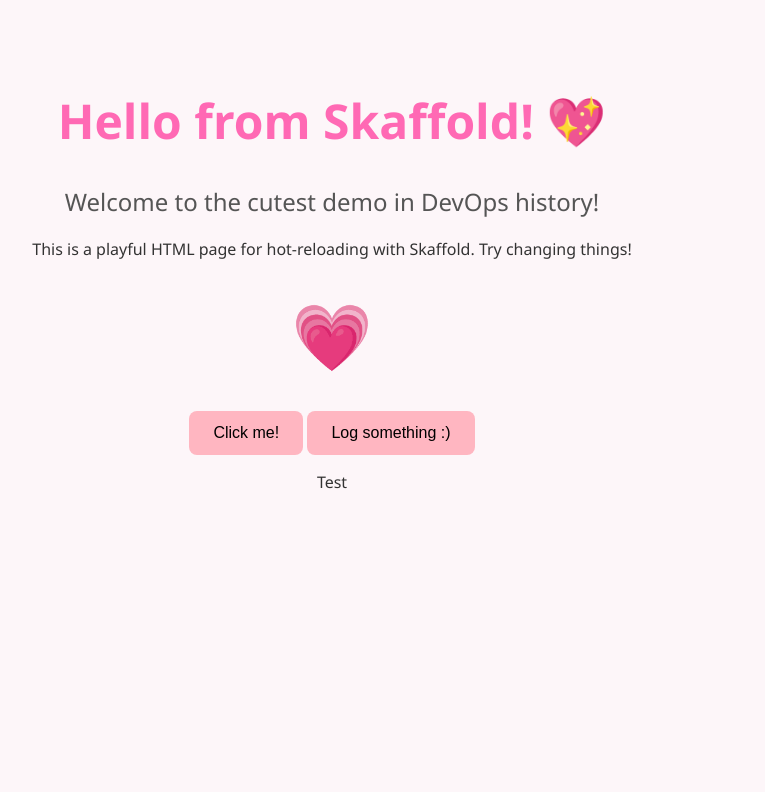
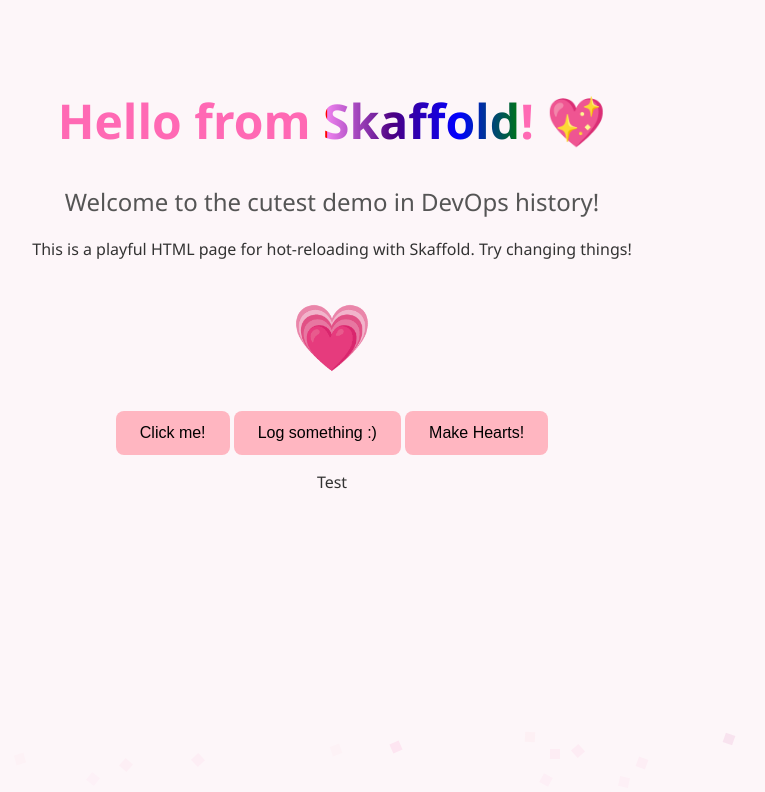
Before and after one commit to antoniamikey/DevOps, a plain HTML site: page index.html in a window 1280 px wide. Both pictures are taken after a click on the button "Click me!". Shown: the whole page, without its empty margins (308-1073 px from the left). Drawn offline with Linux system fonts and the light colour scheme.

Commit message:
lustige Demo

```diff
--- a/index.html
+++ b/index.html
@@ -10,29 +10,25 @@
   color: #333;
   text-align: center;
   padding: 3rem;
+  overflow-x: hidden;
 }
-
 h1 {
   color: #ff69b4;
   font-size: 3rem;
 }
-
 h2 {
   color: #555;
   font-weight: 400;
 }
-
 .heart {
   font-size: 4rem;
   animation: pulse 1s infinite alternate;
   margin-top: 2rem;
 }
-
 @keyframes pulse {
   from { transform: scale(1); }
   to { transform: scale(1.2); }
 }
-
 .button {
   margin-top: 2rem;
   padding: 0.8rem 1.5rem;
@@ -43,24 +39,126 @@
   cursor: pointer;
   transition: background 0.3s;
 }
-
 .button:hover {
   background-color: #ff69b4;
   color: white;
 }
+
+/* Regenbogenkatze Animation */
+.rainbow-cat {
+  position: fixed;
+  bottom: 10px;
+  left: -150px;
+  font-size: 50px;
+  animation: cat-run 8s linear infinite;
+}
+
+@keyframes cat-run {
+  0% {
+    left: -150px;
+    transform: scaleX(1);
+  }
+  45% {
+    left: 100%;
+    transform: scaleX(1);
+  }
+  50% {
+    left: 100%;
+    transform: scaleX(-1);
+  }
+  95% {
+    left: -150px;
+    transform: scaleX(-1);
+  }
+  100% {
+    left: -150px;
+    transform: scaleX(1);
+  }
+}
+
+/* Regenbogentext-Effekt */
+.rainbow-text {
+  background-image: linear-gradient(to right, violet, indigo, blue, green, yellow, orange, red);
+  -webkit-background-clip: text;
+  color: transparent;
+  animation: rainbow-move 8s linear infinite;
+  background-size: 200% auto;
+}
+
+@keyframes rainbow-move {
+  0% { background-position: 0% center; }
+  100% { background-position: 200% center; }
+}
+
+/* Konfetti-Effekt für den Button */
+.confetti-container {
+  position: fixed;
+  top: 0;
+  left: 0;
+  width: 100%;
+  height: 100%;
+  pointer-events: none;
+  z-index: 999;
+}
+
+.confetti {
+  position: absolute;
+  width: 10px;
+  height: 10px;
+  opacity: 0;
+}
+
+.floating-hearts-container {
+  position: fixed;
+  top: 0;
+  left: 0;
+  width: 100%;
+  height: 100%;
+  pointer-events: none;
+  z-index: 999; /* sichtbar über allem */
+}
+
+.floating-heart {
+  position: absolute;
+  font-size: 20px;
+  bottom: 0;
+  opacity: 0.8;
+}
+
+@keyframes float-up {
+  0% {
+    transform: translateY(0) rotate(0deg);
+    opacity: 0.8;
+  }
+  100% {
+    transform: translateY(-100vh) rotate(360deg);
+    opacity: 0;
+  }
+}
 </style>
 </head>
 <body>
-  <h1>Hello from Skaffold! 💖</h1>
+<h1>Hello from <span class="rainbow-text">Skaffold</span>! 💖</h1>
 <h2>Welcome to the cutest demo in DevOps history!</h2>
 <p>This is a playful HTML page for hot-reloading with Skaffold. Try changing things!</p>
 
 <div class="heart">💗</div>
 
-  <button class="button" onclick="alert('You clicked me! 🥳')">Click me!</button>
+<button class="button" onclick="showConfetti()">Click me!</button>
 <button class="button" onclick="logButtonClick()">Log something :)</button>
+<button class="button" onclick="createFloatingHearts()">Make Hearts!</button>
+
 <p> Test </p>
-</body>
+
+<!-- Die Regenbogenkatze -->
+<div class="rainbow-cat">🐱</div>
+
+<!-- Container für Konfetti -->
+<div class="confetti-container" id="confetti-container"></div>
+
+<!-- Container für schwebende Herzen -->
+<div class="floating-hearts-container" id="hearts-container"></div>
+
 <script>
 function logButtonClick() {
   console.log("Button clicked!");
@@ -68,5 +166,72 @@
     .then(() => console.log("Logged to server"))
     .catch(err => console.error("Log failed", err));
 }
+
+// Konfetti-Funktion
+function showConfetti() {
+  alert('You clicked me! 🥳');
+
+  const container = document.getElementById('confetti-container');
+  const colors = ['#ff69b4', '#ffb6c1', '#ffc0cb', '#ff1493', '#c71585'];
+
+  // 50 Konfetti-Stücke erstellen
+  for (let i = 0; i < 50; i++) {
+    const confetti = document.createElement('div');
+    confetti.className = 'confetti';
+    confetti.style.backgroundColor = colors[Math.floor(Math.random() * colors.length)];
+    confetti.style.left = Math.random() * 100 + '%';
+    confetti.style.top = '-10px';
+    confetti.style.transform = 'rotate(' + (Math.random() * 360) + 'deg)';
+
+    // Animation hinzufügen
+    confetti.animate([
+      { top: '-10px', opacity: 1 },
+      { top: window.innerHeight + 'px', opacity: 0 }
+    ], {
+      duration: 1500 + Math.random() * 3000,
+      easing: 'cubic-bezier(0, .5, .5, 1)'
+    });
+
+    container.appendChild(confetti);
+
+    // Konfetti nach der Animation entfernen
+    setTimeout(() => {
+      confetti.remove();
+    }, 4500);
+  }
+}
+
+// Schwebende Herzen erstellen
+function createFloatingHearts() {
+  console.log("createFloatingHearts called"); // Debugging
+
+  const container = document.getElementById('hearts-container');
+  if (!container) {
+    console.error("Container with ID 'hearts-container' not found");
+    return;
+  }
+
+  const heartTypes = ['💕', '💖', '💗', '💓', '💘'];
+
+  for (let i = 0; i < 15; i++) {
+    const heart = document.createElement('div');
+    heart.className = 'floating-heart';
+    heart.textContent = heartTypes[Math.floor(Math.random() * heartTypes.length)];
+    heart.style.left = Math.random() * 100 + '%';
+    heart.style.bottom = '-20px';
+
+    const duration = 3000 + Math.random() * 5000;
+    heart.style.animation = `float-up ${duration}ms ease-out forwards`;
+
+    console.log("Adding heart:", heart); // Debugging
+    container.appendChild(heart);
+
+    setTimeout(() => {
+      heart.remove();
+      console.log("Heart removed"); // Debugging
+    }, duration);
+  }
+}
 </script>
+</body>
 </html>
```
Lines whose indentation alone changed are shown as unchanged.
